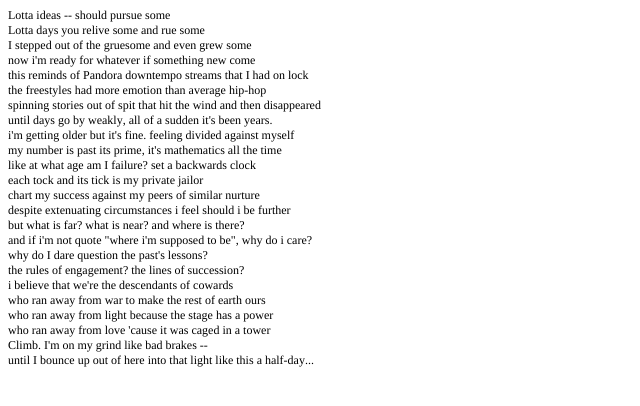
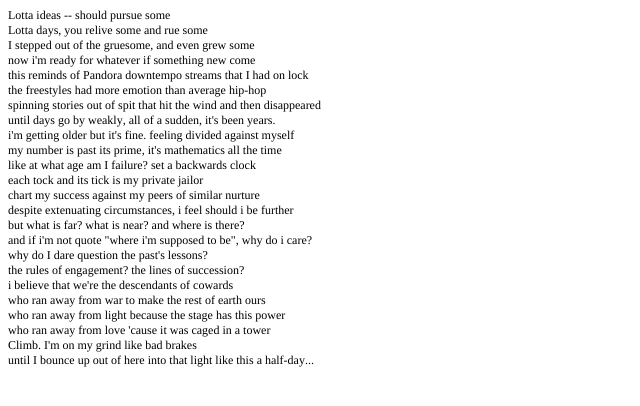
Before and after one commit to blakpirat2/myfiles, a plain HTML site: page half-day_texedit.html in a window 1280 px wide. Shown: the full height of the page, 0-640 px from the left. Drawn offline with Linux system fonts and the light colour scheme.

Commit message:
Update half-day_texedit.html

```diff
--- a/half-day_texedit.html
+++ b/half-day_texedit.html
@@ -13,28 +13,28 @@
 </head>
 <body>
 <p class="p1"><span class="s1">Lotta ideas -- should pursue some</span></p>
-<p class="p1"><span class="s1">Lotta days you relive some and rue some</span></p>
-<p class="p1"><span class="s1">I stepped out of the gruesome and even grew some</span></p>
+<p class="p1"><span class="s1">Lotta days, you relive some and rue some</span></p>
+<p class="p1"><span class="s1">I stepped out of the gruesome, and even grew some</span></p>
 <p class="p1"><span class="s1">now i'm ready for whatever if something new come</span></p>
 <p class="p1"><span class="s1">this reminds of Pandora downtempo streams that I had on lock</span></p>
 <p class="p1"><span class="s1">the freestyles had more emotion than average hip-hop</span></p>
 <p class="p1"><span class="s1">spinning stories out of spit that hit the wind and then disappeared</span></p>
-<p class="p1"><span class="s1">until days go by weakly, all of a sudden it's been years.</span></p>
+<p class="p1"><span class="s1">until days go by weakly, all of a sudden, it's been years.</span></p>
 <p class="p1"><span class="s1">i'm getting older but it's fine. feeling divided against myself</span></p>
 <p class="p1"><span class="s1">my number is past its prime, it's mathematics all the time</span></p>
 <p class="p1"><span class="s1">like at what age am I failure? set a backwards clock</span></p>
 <p class="p1"><span class="s1">each tock and its tick is my private jailor</span></p>
 <p class="p1"><span class="s1">chart my success against my peers of similar nurture</span></p>
-<p class="p1"><span class="s1">despite extenuating circumstances i feel should i be further</span></p>
+<p class="p1"><span class="s1">despite extenuating circumstances, i feel should i be further</span></p>
 <p class="p1"><span class="s1">but what is far? what is near? and where is there?</span></p>
 <p class="p1"><span class="s1">and if i'm not quote "where i'm supposed to be", why do i care?</span></p>
 <p class="p1"><span class="s1">why do I dare question the past's lessons?</span></p>
 <p class="p1"><span class="s1">the rules of engagement? the lines of succession?</span></p>
 <p class="p1"><span class="s1">i believe that we're the descendants of cowards</span></p>
 <p class="p1"><span class="s1">who ran away from war to make the rest of earth ours</span></p>
-<p class="p1"><span class="s1">who ran away from light because the stage has a power</span></p>
+<p class="p1"><span class="s1">who ran away from light because the stage has this power</span></p>
 <p class="p1"><span class="s1">who ran away from love 'cause it was caged in a tower</span></p>
-<p class="p1"><span class="s1">Climb. I'm on my grind like bad brakes --</span></p>
+<p class="p1"><span class="s1">Climb. I'm on my grind like bad brakes</span></p>
 <p class="p1"><span class="s1">until I bounce up out of here into that light like this a half-day...</span></p>
 </body>
 </html>
```
